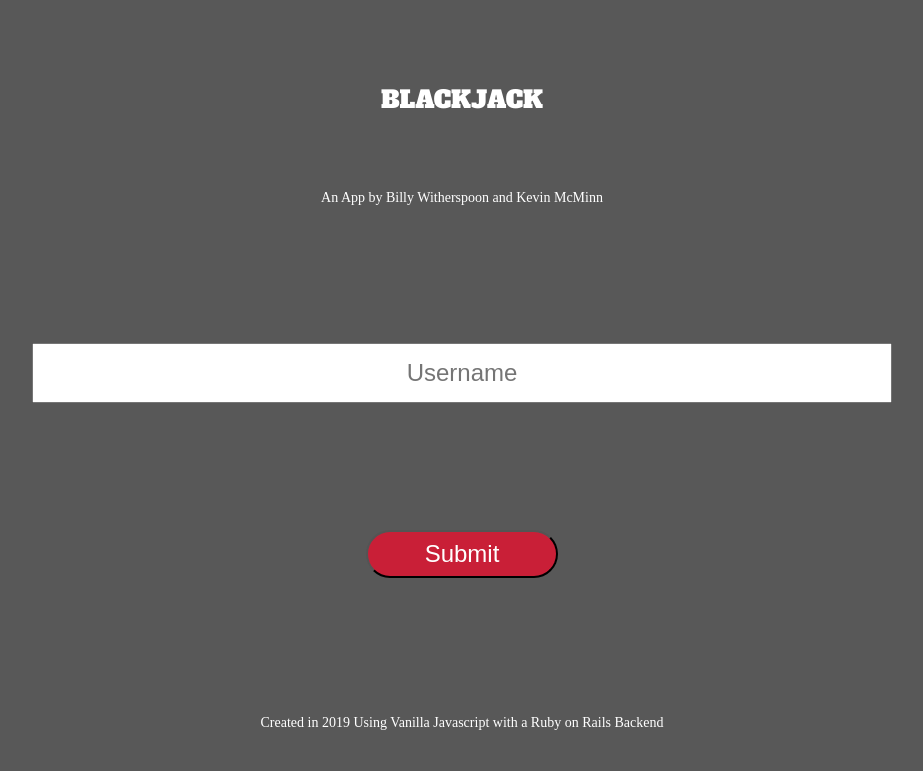
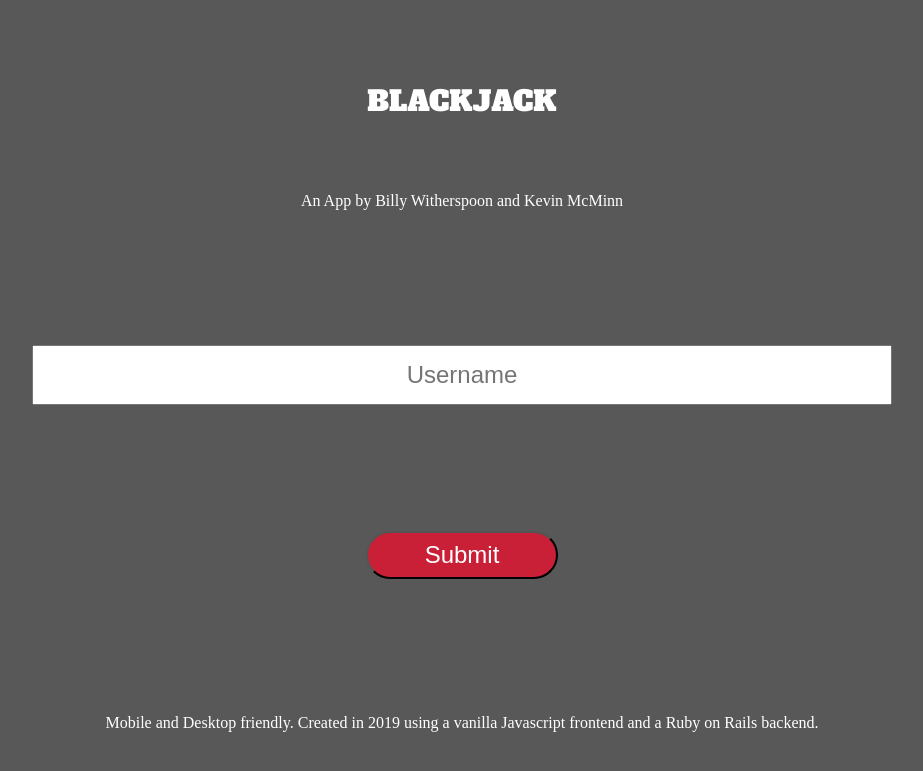
Before and after one commit to billywitherspoon/Mod3BlackJackFrontend, a PHP site: page / in a window 1280 px wide. Shown: the top 771 px of the page, without its empty margins (154-1077 px from the left). Run offline with PHP 8.4, Linux system fonts and the light colour scheme; some web fonts are replaced.

Commit message:
changed welcome page styling

```diff
--- a/src/user.js
+++ b/src/user.js
@@ -34,7 +34,7 @@ function renderLogin() {
 		let appInfo = createHtmlElement(
 			'div',
 			'',
-			'Created in 2019 Using Vanilla Javascript with a Ruby on Rails Backend',
+			'Mobile and Desktop friendly. Created in 2019 using a vanilla Javascript frontend and a Ruby on Rails backend.',
 			'app-info'
 		);
 		loginButton.type = 'submit';
--- a/style.css
+++ b/style.css
@@ -22,19 +22,19 @@ body {
 
 #app-info {
 	color: white;
-	font-size: 1.75vh;
+	font-size: 2vh;
 	text-align: center;
 }
 
 #login-welcome-text {
 	color: white;
-	font-size: 1.75vh;
+	font-size: 2vh;
 	text-align: center;
 }
 
 #login-welcome-header {
 	font-family: "Alfa Slab One", cursive;
-	font-size: 3vh;
+	font-size: 3.5vh;
 	color: white;
 }
 
```
